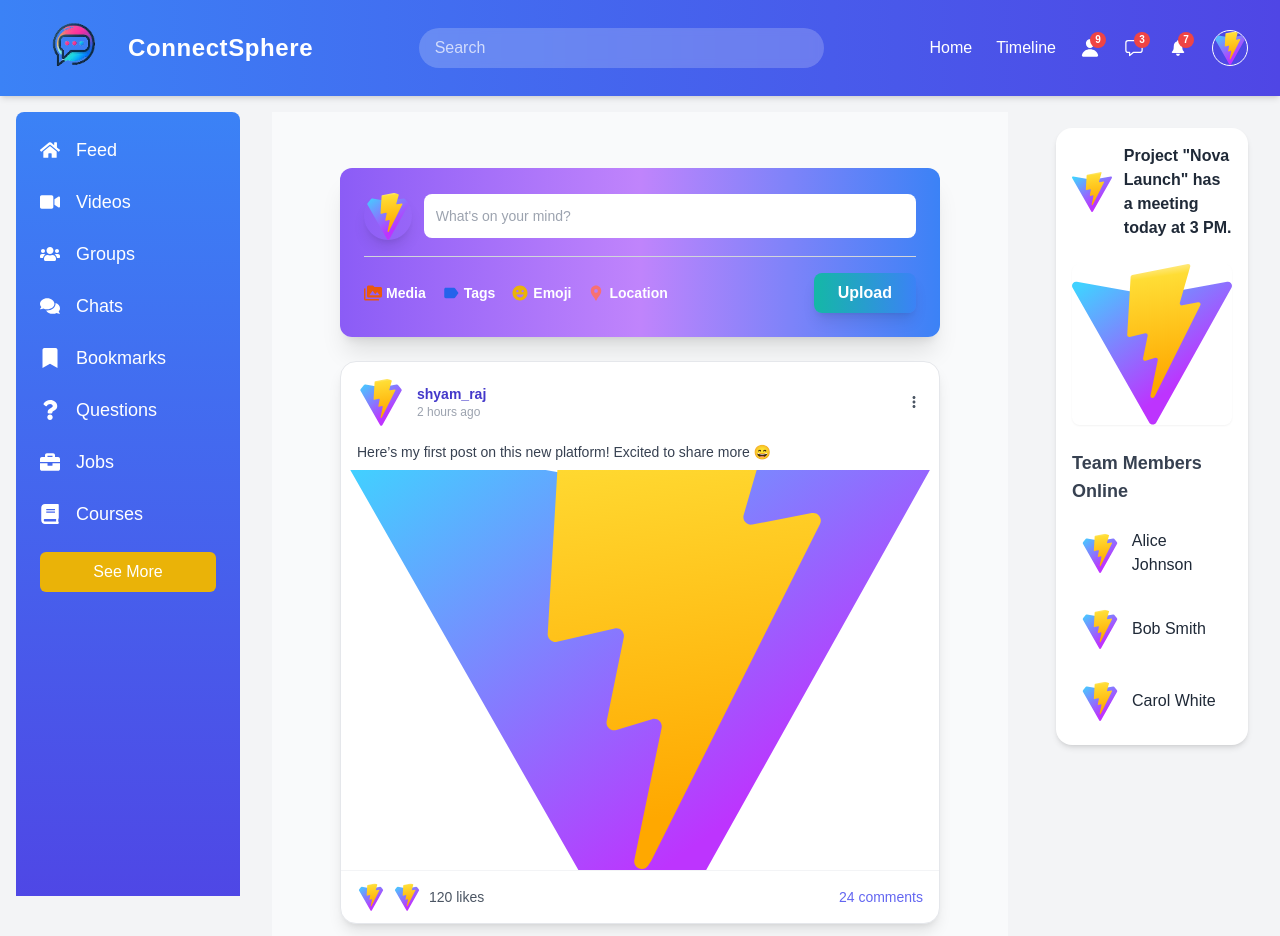
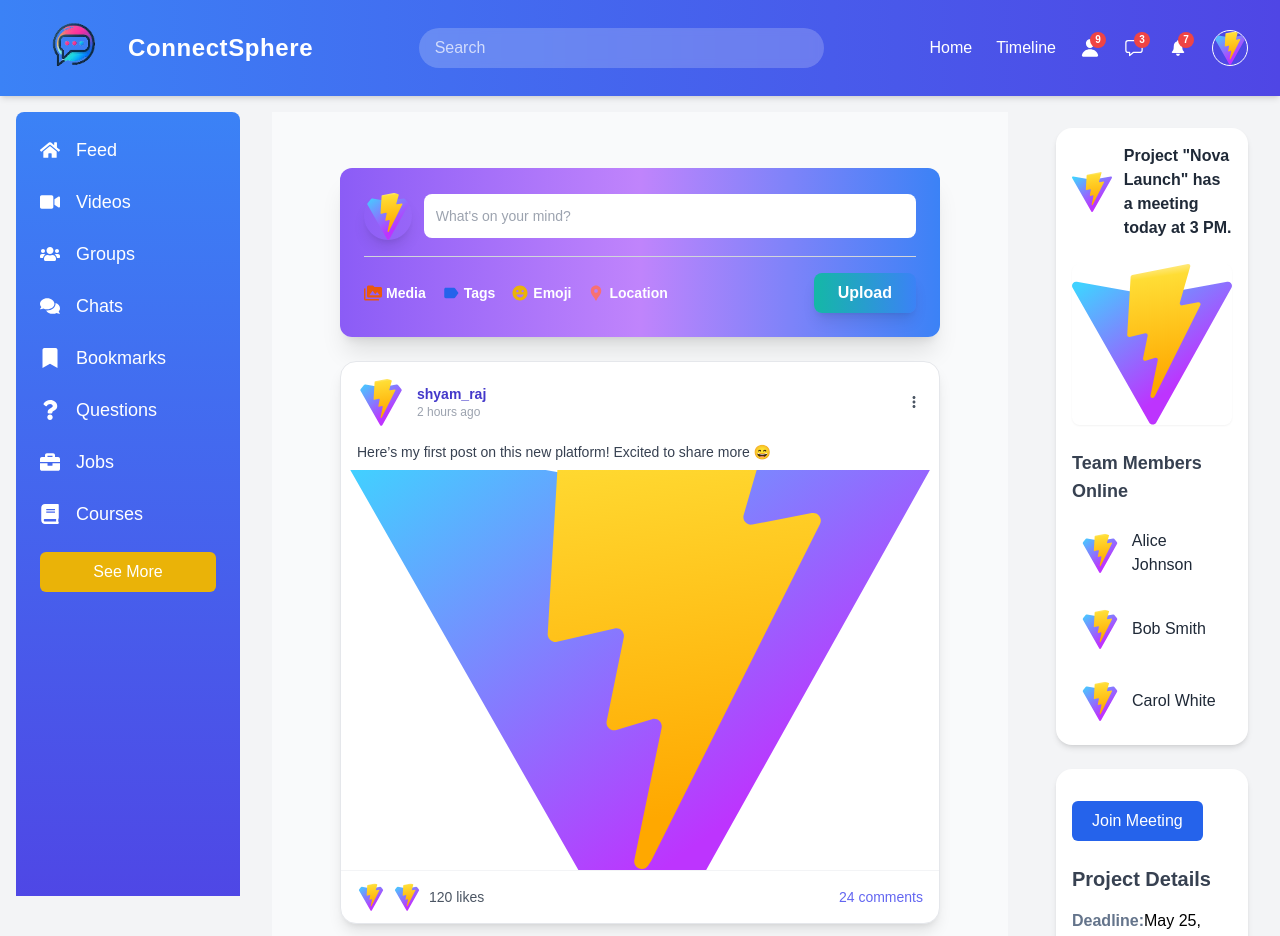
Before and after one commit to shyamshyam018/SocialMediaApp, a React (Vite) app in the folder SocialMediaApp/client/: page / in a window 1280 px wide. Shown: the top 936 px of the page. Built offline with nearby package versions, Linux system fonts and the light colour scheme; a web font is replaced by a local one.

Commit message:
updated rightbar-projectdetail  ui

```diff
--- a/SocialMediaApp/client/src/components/Rightbar/Rightbar.jsx
+++ b/SocialMediaApp/client/src/components/Rightbar/Rightbar.jsx
@@ -98,7 +98,7 @@ const Rightbar = () => {
     <div style={{ flex: 3.5 }} className="p-4">
       {/* Toggle based on context */}
       <ProjectRightbarHome />
-      {/* <ProjectRightbarDetail /> */}
+      <ProjectRightbarDetail />
     </div>
   );
 };
```
